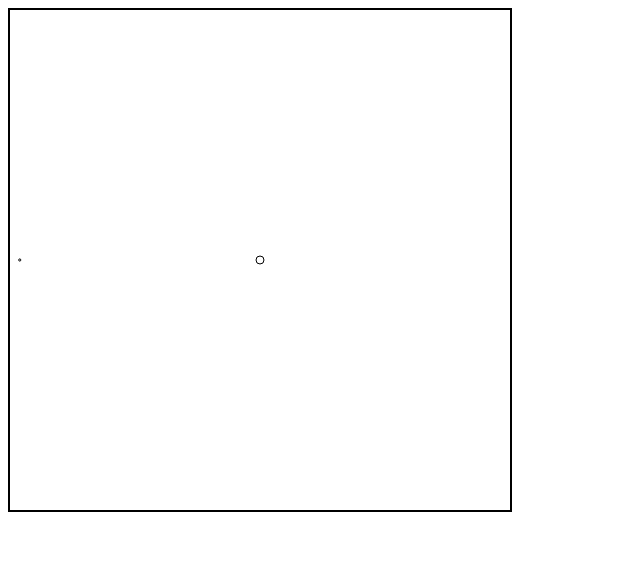
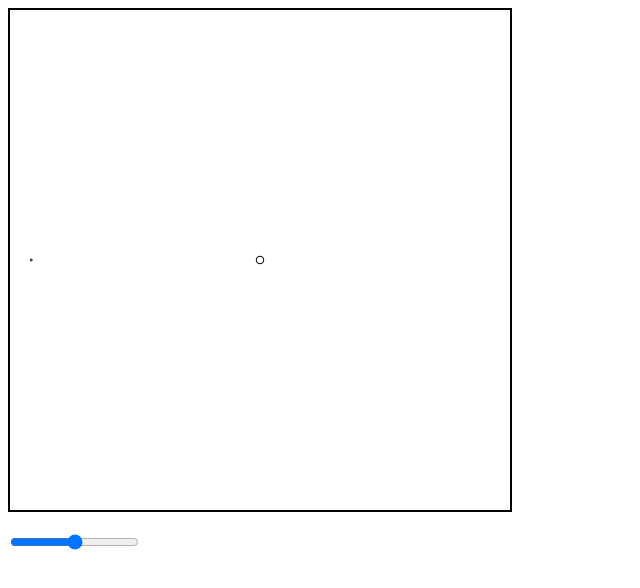
Before and after one commit to eliaSchenker/physics-simulations, a plain HTML site: page newtonian_force/MoonAndEarth.html in a window 1280 px wide. Shown: the whole page, without its empty margins (0-640 px from the left). Drawn offline with Linux system fonts and the light colour scheme.

Commit message:
Fixed Gravitational Calculcation
Updated GravitationalSimulation.js
Updated MoonAndEarth.html

```diff
--- a/newtonian_force/GravitationalSimulation.js
+++ b/newtonian_force/GravitationalSimulation.js
@@ -11,6 +11,14 @@ class GravitationalSimulation {
         this.lastTickEnd = new Date();
 
         this.interval = setInterval(this.tick.bind(this), physicsTickSpeed);
+
+        //Setup trails
+        this.displayTrails = true;
+        this.trailCounter = 0;
+        this.trailPointLimit = 1000;
+
+        //Setup timewarp
+        this.timeWarp = 1;
     }
 
 
@@ -37,41 +45,78 @@ class GravitationalSimulation {
             var acceleration = new Vector2(0, 0);
 
             for(var j = 0;j<this.physicalBodies.length;j++) {
+
                 //Don't calculate the influence the body has on itself
                 if(i != j) {
-                    var distance = this.physicalBodies[i].position.distanceTo(this.physicalBodies[j].position);
-                    var force = (GravitationalSimulation.gravitationalConstant * ((this.physicalBodies[i].mass * this.physicalBodies[j].mass) / distance^2))
-                    //Calculate the direction of the force
-                    var dir = new Vector2(this.physicalBodies[j].position.x - this.physicalBodies[i].position.x,
-                        this.physicalBodies[j].position.y - this.physicalBodies[i].position.y)
-                    //Calculate the magnitude of the force (Square root of the squared and added values)
-                    var mag = Math.sqrt(dir.x*dir.x + dir.y*dir.y)
-                    var norm = new Vector2(dir.x / mag, dir.y / mag);
-                    //Calculate the acceleration of the body by using the formula A = F/M
-                    acceleration = new Vector2(acceleration.x + (force * norm.x / this.physicalBodies[i].mass), acceleration.y + (force * norm.y  / this.physicalBodies[i].mass));
+                    var force = this.calculateForce(this.physicalBodies[i], this.physicalBodies[j]);
+                    var newAcceleration = this.calculateAcceleration(this.physicalBodies[i], this.physicalBodies[j], force);
+                    acceleration = new Vector2(acceleration.x + newAcceleration.x, acceleration.y + newAcceleration.y);
                 }
             }
-            this.physicalBodies[i].updateVelocity(acceleration, deltaT);
-            this.physicalBodies[i].updatePosition(deltaT);
+            this.physicalBodies[i].updateVelocity(acceleration, deltaT * this.timeWarp);
+            this.physicalBodies[i].updatePosition(deltaT * this.timeWarp);
+
+            if(this.trailCounter == 10) {
+                //If the trail point limit is exceeded, delete the first trail point
+                if(this.physicalBodies[i].trailPoints.length == this.trailPointLimit) {
+                    this.physicalBodies[i].trailPoints.shift();
+                }
+                this.physicalBodies[i].trailPoints.push(this.physicalBodies[i].position);
+            }
+        }
+        if(this.trailCounter == 10) {
+            this.trailCounter = 0;
+        }else {
+            this.trailCounter+=1;
         }
         this.lastTickEnd = new Date();
+    }
+
+    calculateForce(body1, body2) {
+        var distance = body1.position.distanceTo(body2.position);
+        return GravitationalSimulation.gravitationalConstant * body1.mass * body2.mass / Math.pow(distance, 2)
+    }
+
+    calculateAcceleration(body1, body2, force) {
+        //Calculate the direction of the force
+        var dir = new Vector2(body2.position.x - body1.position.x,
+            body2.position.y - body1.position.y);
+
+        //Calculate the magnitude of the force (Square root of the squared and added values)
+        var mag = Math.sqrt(dir.x*dir.x + dir.y*dir.y);
+        var norm = new Vector2(dir.x / mag, dir.y / mag);
+
+        //Calculate the acceleration of the body by using the formula A = F/M
+        var acceleration = new Vector2(force * norm.x / body1.mass, force * norm.y  / body1.mass);
+
+        return acceleration;
     }
 
     render() {
         this.renderer.reset_render_objects();
         for(var i = 0;i<this.physicalBodies.length;i++) {
+            //Render Objects
             this.renderer.render_circle(this.physicalBodies[i].radius, this.physicalBodies[i].position);
+
+            //Render Trails
+            if(this.displayTrails) {
+                for(var j = 0; j<this.physicalBodies[i].trailPoints.length - 1;j++) {
+                    this.renderer.render_line(this.physicalBodies[i].trailPoints[j], this.physicalBodies[i].trailPoints[j + 1]);
+                }
+            }
         }
         this.renderer.render_frame();
     }
 }
 
 class PhysicalBody {
-    constructor(mass, radius, initialPosition, initialVelocity) {
+    constructor(mass, radius, initialPosition, initialVelocity, fixPosition=false) {
         this.mass = mass;
         this.radius = radius;
         this.position = initialPosition;
-        this.velocity = initialVelocity
+        this.velocity = initialVelocity;
+        this.trailPoints = [];
+        this.fixPosition = fixPosition
     }
 
     updateVelocity(acceleration, timeDifference) {
@@ -84,7 +129,9 @@ class PhysicalBody {
     updatePosition(timeDifference) {
         //new position = current position + Δs
         //Δs = v * Δt
-        this.position = new Vector2(this.position.x + this.velocity.x * timeDifference,
+        if(!this.fixPosition) {
+            this.position = new Vector2(this.position.x + this.velocity.x * timeDifference,
             this.position.y + this.velocity.y * timeDifference);
+        }
     }
 }
--- a/newtonian_force/MoonAndEarth.html
+++ b/newtonian_force/MoonAndEarth.html
@@ -8,20 +8,25 @@
 </head>
 <body onload="init();">
     <canvas width="500" height="500" style="border: 2px solid black;" id="canvas"></canvas>
+    <p id="timeWarpText"></p>
+    <input type="range" min=1 max=1000000 onchange="timeWarpChanged(this)">
 </body>
 <script src="GravitationalSimulation.js" type="text/javascript"></script>
 <script src="../Renderer.js" type="text/javascript"></script>
 <script>
     var sim;
     var renderer;
+
     function init() {
-        var moon = new PhysicalBody(7.34767309e22, 1737400, new Vector2(-384400000, 0), new Vector2(0, 0));
-        var earth = new PhysicalBody(5.972e24, 6371000, new Vector2(0, 0), new Vector2(0, 0));
+        var moon = new PhysicalBody(7.34767309e22, 1737400, new Vector2(-384400000, 0), new Vector2(0, 1038));
+        var earth = new PhysicalBody(5.972e24, 6371000, new Vector2(0, 0), new Vector2(0, 0), true);
         var canvas = document.getElementById("canvas");
         renderer = new Renderer(canvas, 800000000, 800000000);
+        renderer.cameraPosition = earth.position;
+        renderer.zoomAmount = 1.05;
         sim = new GravitationalSimulation(renderer);
+        sim.addBody(earth);
         sim.addBody(moon);
-        sim.addBody(earth);
     }
 </script>
 </html>
```
